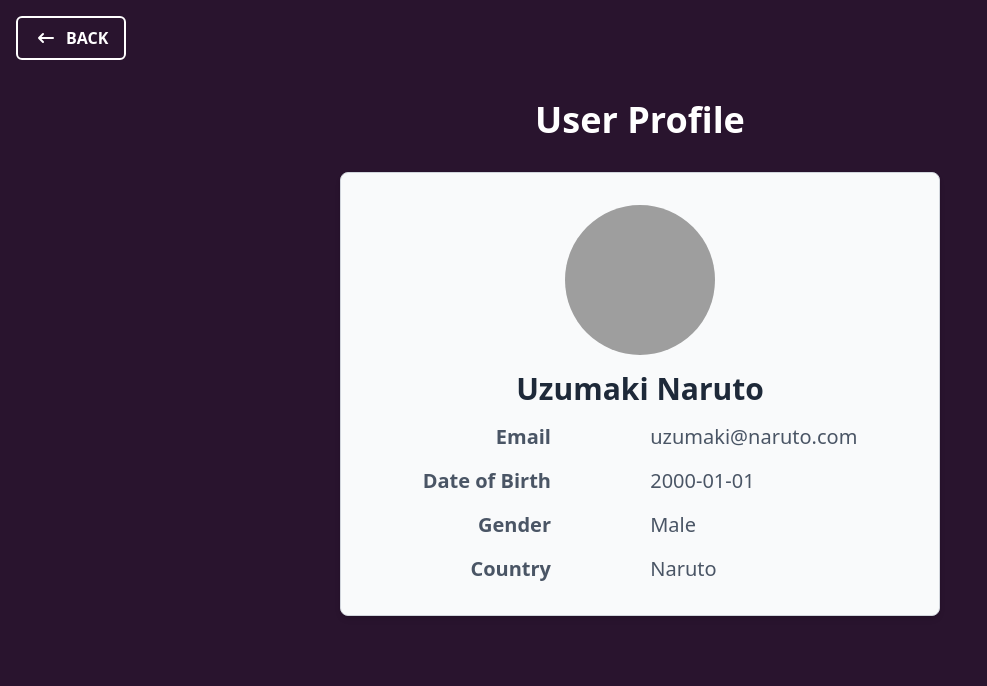
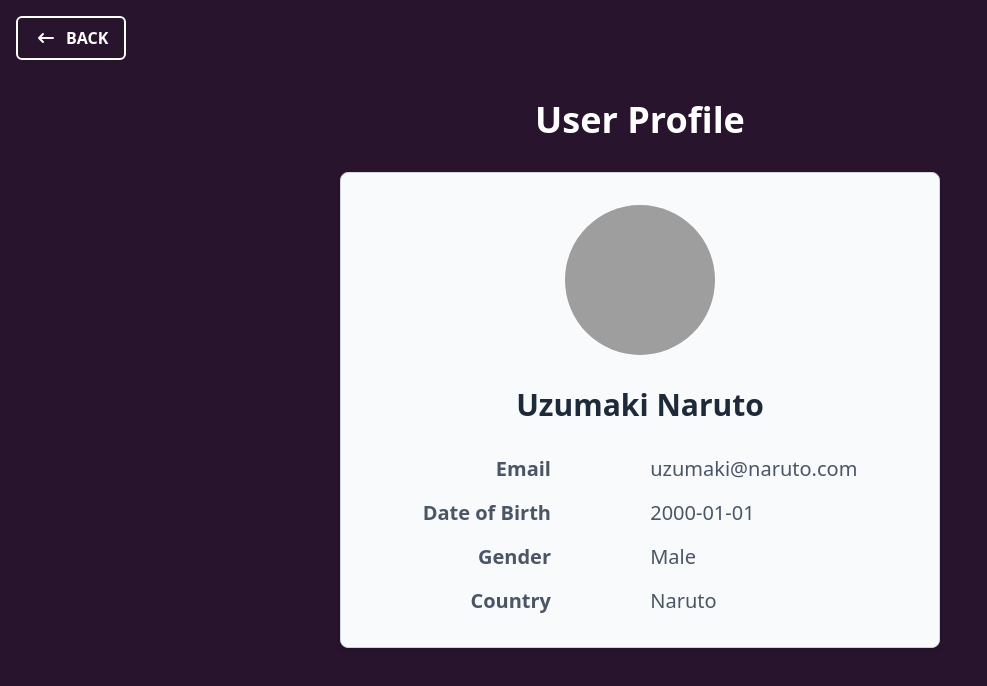
Before and after one commit to nl-codes/Online_Voting_System, a React (Vite) app in the folder frontend/: page /profile in a window 1280 px wide. Shown: the top 686 px of the page, without its empty margins (0-987 px from the left). Built offline with nearby package versions, Linux system fonts and the light colour scheme; grey boxes are pictures that could not be loaded.

Commit message:
adjust spacing in user information display

```diff
--- a/frontend/src/components/UserProfile.jsx
+++ b/frontend/src/components/UserProfile.jsx
@@ -21,10 +21,10 @@ const UserProfile = ({ userId }) => {
                 alt_text={`${dummyData.first_name} ${dummyData.last_name}`}
                 className={"mx-auto mb-4"}
             />
-            <h2 className="mb-4 text-gray-800 text-3xl font-bold">
+            <h2 className="my-4 text-gray-800 text-3xl font-bold">
                 {dummyData.first_name} {dummyData.last_name}
             </h2>
-            <div className="flex justify-around text-xl">
+            <div className="flex justify-around text-xl mt-4">
                 <div className="labels flex flex-col gap-4 text-right text-gray-600">
                     <p>
                         <strong>Email</strong>
```
